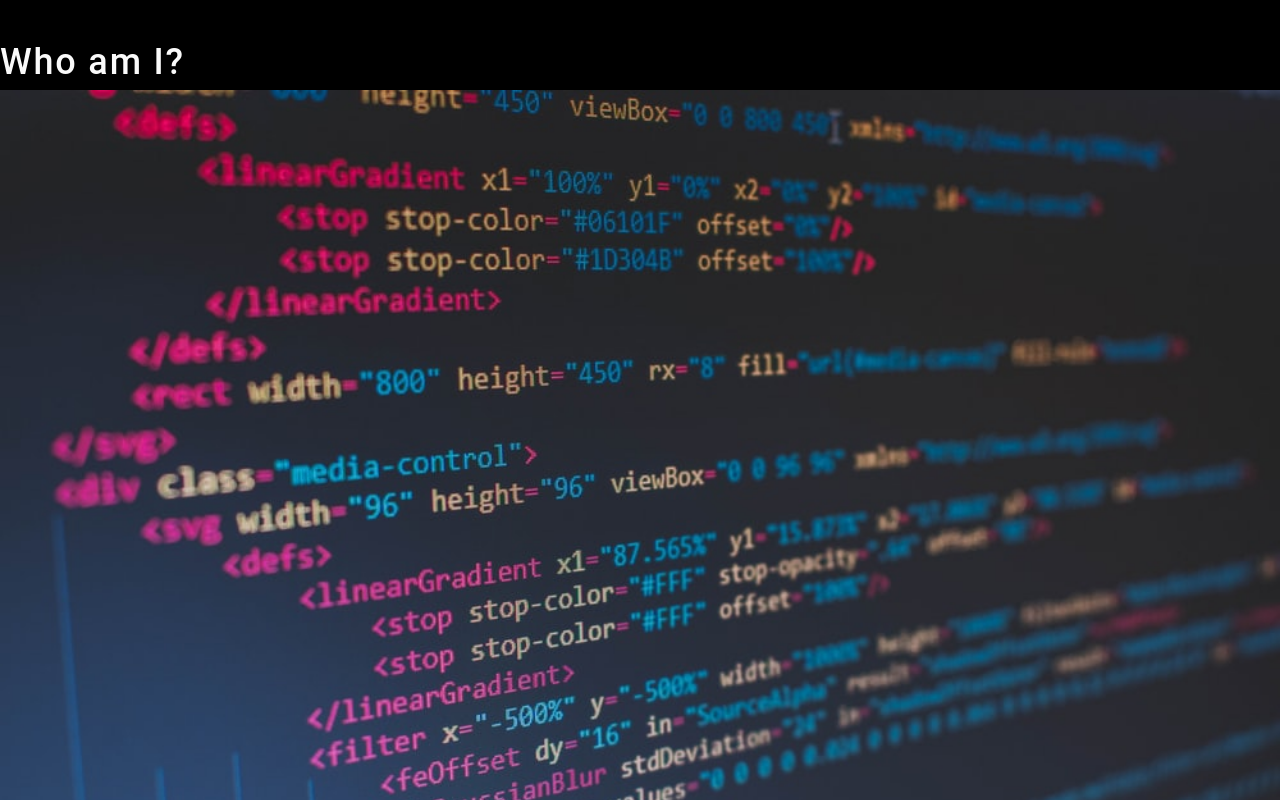
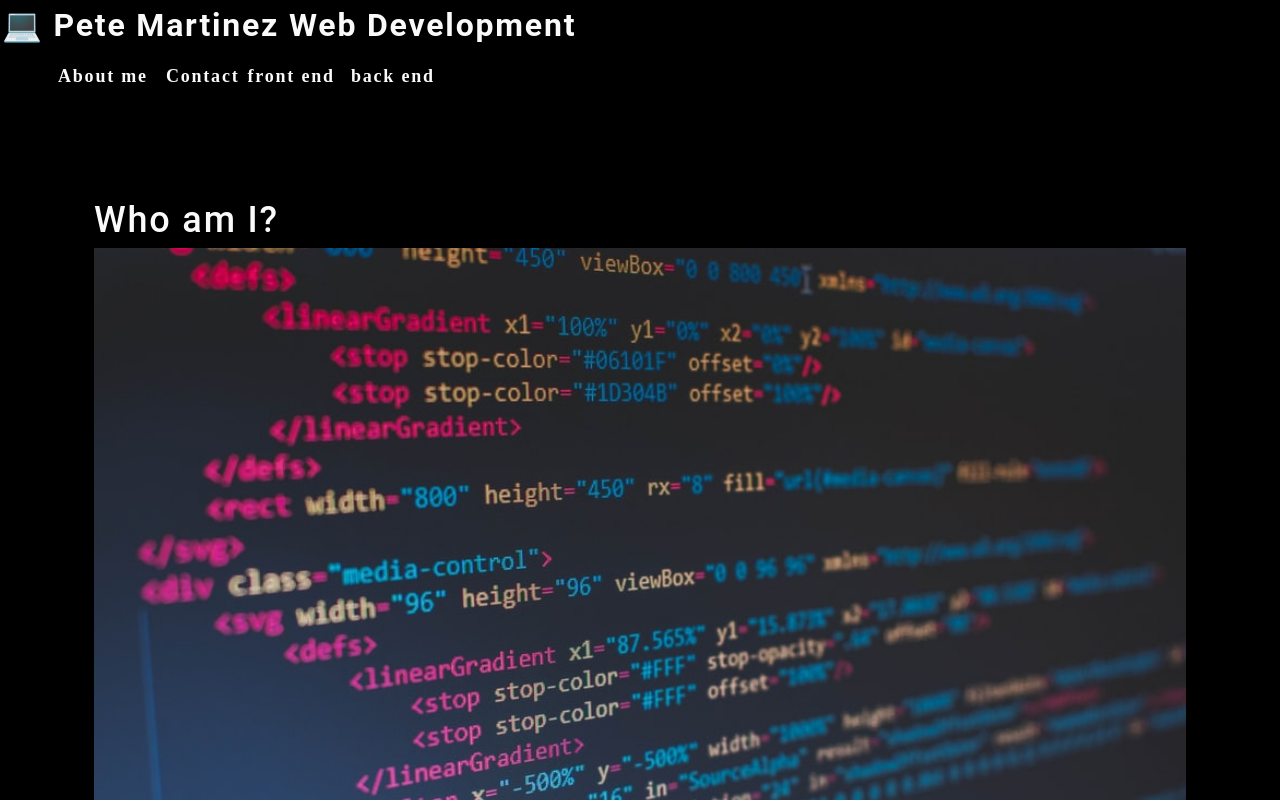
Before and after one commit to Pmarti53/personal-portfolio, a React (Create React App) app: page / in a window 1280 px wide. Shown: the top 800 px of the page. Built offline with nearby package versions, Linux system fonts and the light colour scheme.

Commit message:
created nav component

```diff
--- a/src/App.js
+++ b/src/App.js
@@ -1,11 +1,16 @@
 import React from 'react';
 import './App.css';
+import Nav from './components/Nav';
 import About from './components/About';
+
 
 function App() {
   return (
     <div>
-      <About></About>
+      <Nav></Nav>
+      <main>
+        <About></About>
+      </main>
     </div>
   );
 }
--- /dev/null
+++ b/src/components/Nav/index.js
@@ -0,0 +1,47 @@
+import React from 'react';
+
+function Nav() {
+
+    const categories = [
+        { name: "front end", description: "front end projects" },
+        { name: "back end", description: "back end projects" },
+    ]
+
+    function categorySelected(name) {
+        console.log(`${name} clicked`)
+    }
+
+    return (
+        <header>
+            <h2>
+                <a href="/">
+                    <span role="img" aria-label="camera">💻</span> Pete Martinez Web Development
+                </a>
+            </h2>
+            <nav>
+                <ul className="flex-row">
+                    <li className="mx-2">
+                        <a href="#about">
+                            About me
+                        </a>
+                    </li>
+                    <li>
+                        <span>Contact</span>
+                    </li>
+                    {categories.map((category) => (
+                        <li className="mx-1"
+                            key={category.name}
+                        >
+                            <span onClick={() => categorySelected(category.name)} >
+                                {category.name}
+                            </span>
+                        </li>
+                    ))}
+                </ul>
+            </nav>
+        </header>
+    );
+}
+
+
+export default Nav;
```
